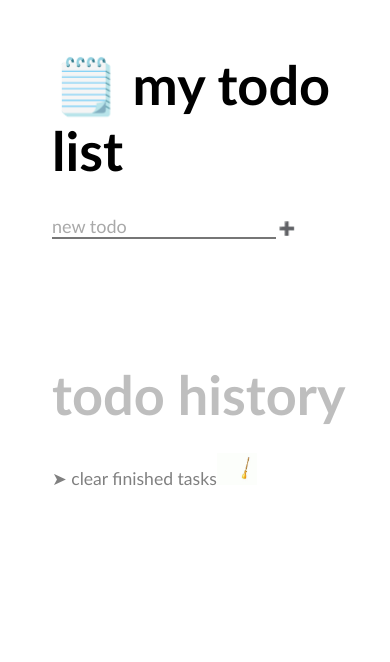
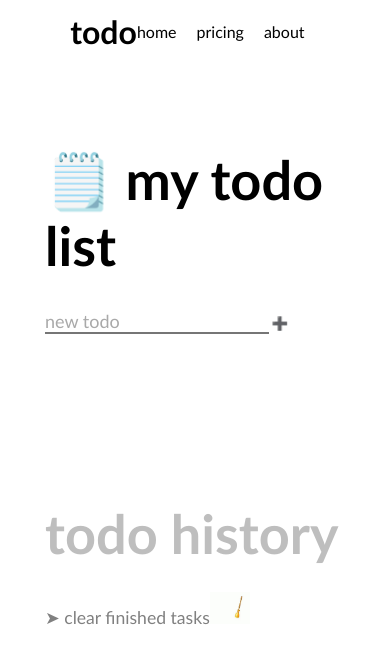
Before and after one commit to min0k/todo_app, a React (Create React App) app: page / in a window 390 px wide. Shown: the top 662 px of the page. Built offline with nearby package versions, Linux system fonts and the light colour scheme.

Commit message:
make UI responsive

```diff
--- a/src/App.js
+++ b/src/App.js
@@ -3,6 +3,7 @@ import MainTodoSection from "./MainTodoSection";
 import PastTodoSection from "./PastTodoSection";
 
 import useTodoLogic from "./domain_components/useTodoLogic";
+import Nav from "./ui_components/Nav";
 
 //lift relevant state up into App, use memo on children.
 
@@ -26,6 +27,8 @@ function App() {
 
   return (
     <div className="app">
+      <Nav />
+      <div className="container">
         <MainTodoSection
           todos={todos}
           handleSubmit={handleSubmit}
@@ -38,6 +41,7 @@ function App() {
           handleClearFinishedTasks={handleClearFinishedTasks}
         />
       </div>
+    </div>
   );
 }
 
--- a/src/styles.css
+++ b/src/styles.css
@@ -8,25 +8,64 @@
     "Lucida Sans", Arial, sans-serif;
 }
 
+.app {
+  min-height: 100vh;
+  width: 80%;
+  margin: 0 auto;
+}
+
 /* App Styles */
 
-.container-body {
+.container {
   display: flex;
-  justify-content: space-evenly;
-  align-items: flex-start;
+  justify-content: space-between;
+  align-items: start;
+  width: 80%;
+  margin: 0 auto;
+}
+
+nav {
+  display: flex;
+  justify-content: space-between;
+  align-items: center;
+  width: 80%;
+  margin: 0 auto;
+  margin-top: 12px;
+}
+
+nav ul {
+  display: flex;
+  gap: 50px;
+  list-style: none;
+  margin-right: 80px;
 }
 
 @media (max-width: 760px) {
-  .container-body {
+  .container {
     flex-direction: column;
     justify-content: center;
     align-items: center;
   }
+
+  nav ul {
+    margin-right: 20px;
+    gap: 20px;
+  }
+
+  nav h1 {
+    font-size: 2rem;
+  }
+
 }
 
 /*  Main Todo Section */
-.main-todo {
-  margin: 3.25em;
+
+
+
+.main-todo,
+.past-todos {
+  /* margin: 3.25em; */
+  margin-top: 6em;
   max-width: 420px;
   min-width: 300px;
   width: 30%;
@@ -34,28 +73,19 @@
 
 /* Past Todo Section */
 
-.past-todos {
-  margin: 3.25em;
-  max-width: 420px;
-  min-width: 300px;
-  width: 30%;
-}
-
 .past-todos--text {
   color: lightgray;
   font-size: 1.1rem;
-  margin-top: .14em;
+  margin-top: 0.14em;
   inline-size: 90%;
   overflow-wrap: break-word;
 }
 
 .past-todos--h1 {
-  color: #BEBEBE
+  color: #bebebe;
 }
 
-
 /* Header styles */
-
 
 .header--button {
   background-color: transparent;
@@ -69,12 +99,12 @@
 input {
   outline: 0;
   border-width: 0 0 2px;
-  margin-right: .14em;
+  margin-right: 0.14em;
   font-size: large;
 }
 
 input::placeholder {
-  color: #A9A9A9;
+  color: #a9a9a9;
 }
 
 form {
@@ -143,18 +173,3 @@ h1 {
 }
 
 /* nav */
-
-nav {
-  display: flex;
-  justify-content: space-between;
-  align-items: center;
-}
-
-nav ul {
-  display: flex;
-}
-
-nav li {
-  list-style: none;
-  margin-left: 1rem;
-}
--- /dev/null
+++ b/src/ui_components/Nav.js
@@ -0,0 +1,16 @@
+import React from "react";
+
+export default function Nav(props) {
+  return (
+    <div className="nav">
+      <nav>
+        <h1>todo</h1>
+        <ul>
+          <li>home</li>
+          <li>pricing</li>
+          <li>about</li>
+        </ul>
+      </nav>
+    </div>
+  );
+}
```
Lines whose indentation alone changed are shown as unchanged.
